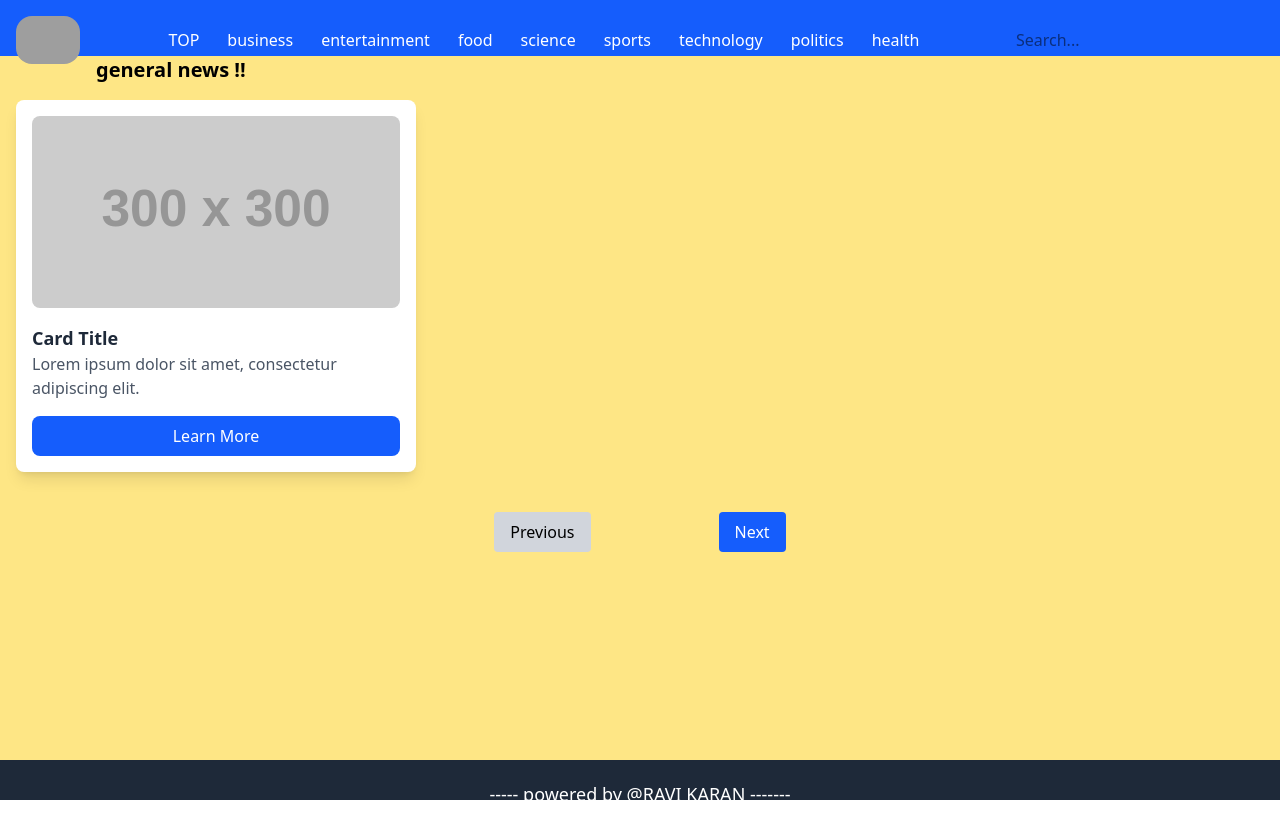
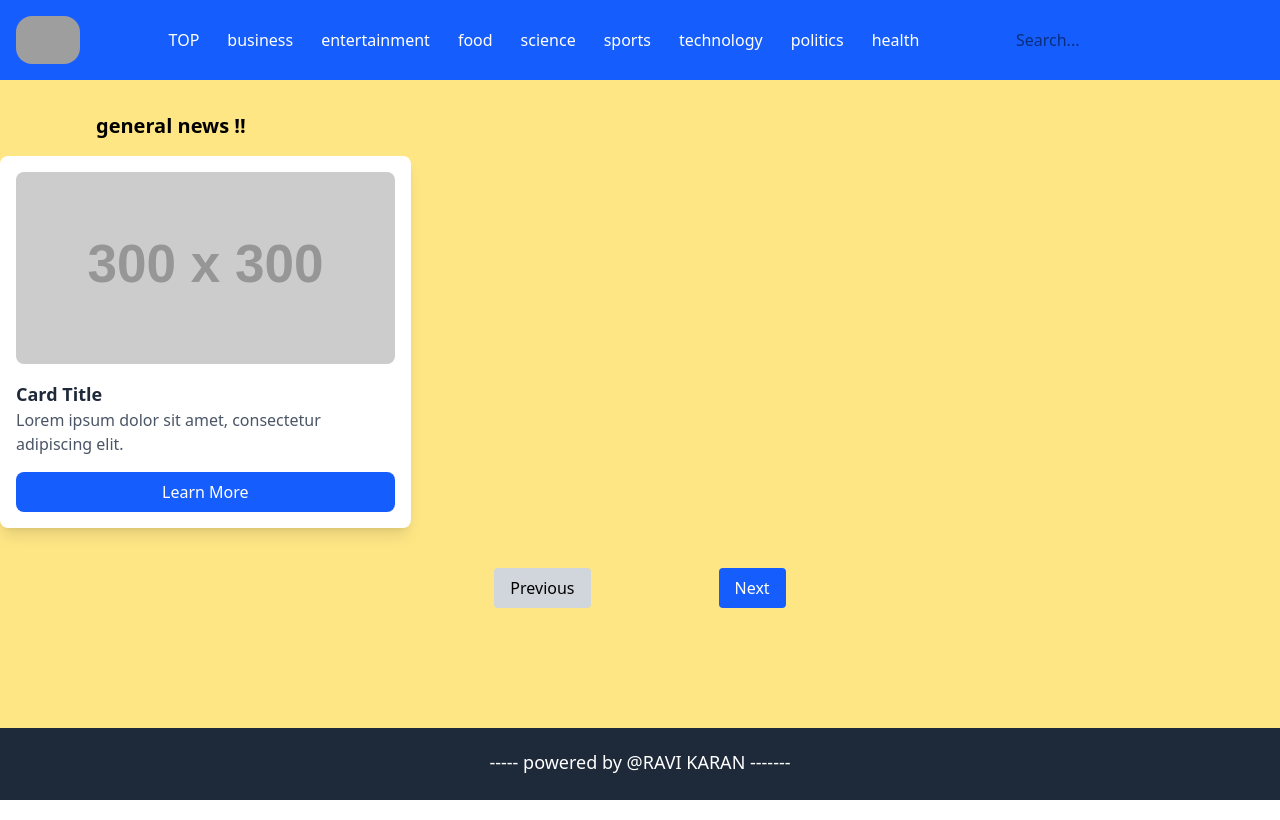
Before and after one commit to ravikaransinghbaghel/news_api, a website: page index.html in a window 1280 px wide. Drawn offline with Linux system fonts and the light colour scheme; no server answers; grey boxes are pictures that could not be loaded; placeholder pictures from the web are drawn by us.

Commit message:
first comment

```diff
--- a/index.html
+++ b/index.html
@@ -16,7 +16,7 @@
         <div class="w-full h-screen bg-amber-200">
 
             <!-- nav section -->
-            <nav class="w-full h-[7%] bg-blue-600 p-4">
+            <nav class="w-full h-[7%] lg:h-[10%] bg-blue-600 p-4 ">
                 <div class="flex justify-between items-center">
                     <!-- Logo Section -->
                     <div class="text-white text-xl font-bold cursor-pointer flex gap-5">
@@ -89,11 +89,11 @@
             </nav>
 
             <!-- card section -->
-            <div class="h-[88%] overflow-y-scroll overflow-x-hidden">
+            <div class="h-[88%] lg:h-[81%] overflow-y-scroll overflow-x-hidden pt-4">
                 <div class="card">
-                    <h1 class="news-type relative xl:left-24 left-5 mb-4 text-xl font-bold">general news !!</h1>
+                    <h1 class="news-type relative xl:left-24 left-5 my-4 text-xl font-bold">general news !!</h1>
                     <div id="card-container"
-                        class="grid grid-cols-1 sm:grid-cols-2 lg:grid-cols-3 justify-center gap-6 px-4">
+                        class="grid grid-cols-1 sm:grid-cols-2 lg:grid-cols-3 justify-center gap-6 ">
                         <div
                             class="card bg-white p-4 rounded-lg shadow-lg overflow-hidden transform transition-all hover:scale-105">
                             <img src="https://via.placeholder.com/300" alt="Card Image"
@@ -124,7 +124,7 @@
             </div>
 
             <!-- footer section -->
-            <div class="footer h-[5%] bg-gray-800 flex justify-center">
+            <div class="footer h-[7%] lg:h-[9%] bg-gray-800 flex justify-center">
                 <h1 class="relative top-5 text-sm sm:text-lg text-center text-white">----- powered by @RAVI KARAN
                     ------- </h1>
             </div>
```
Also changed, not shown: src/output.css.
